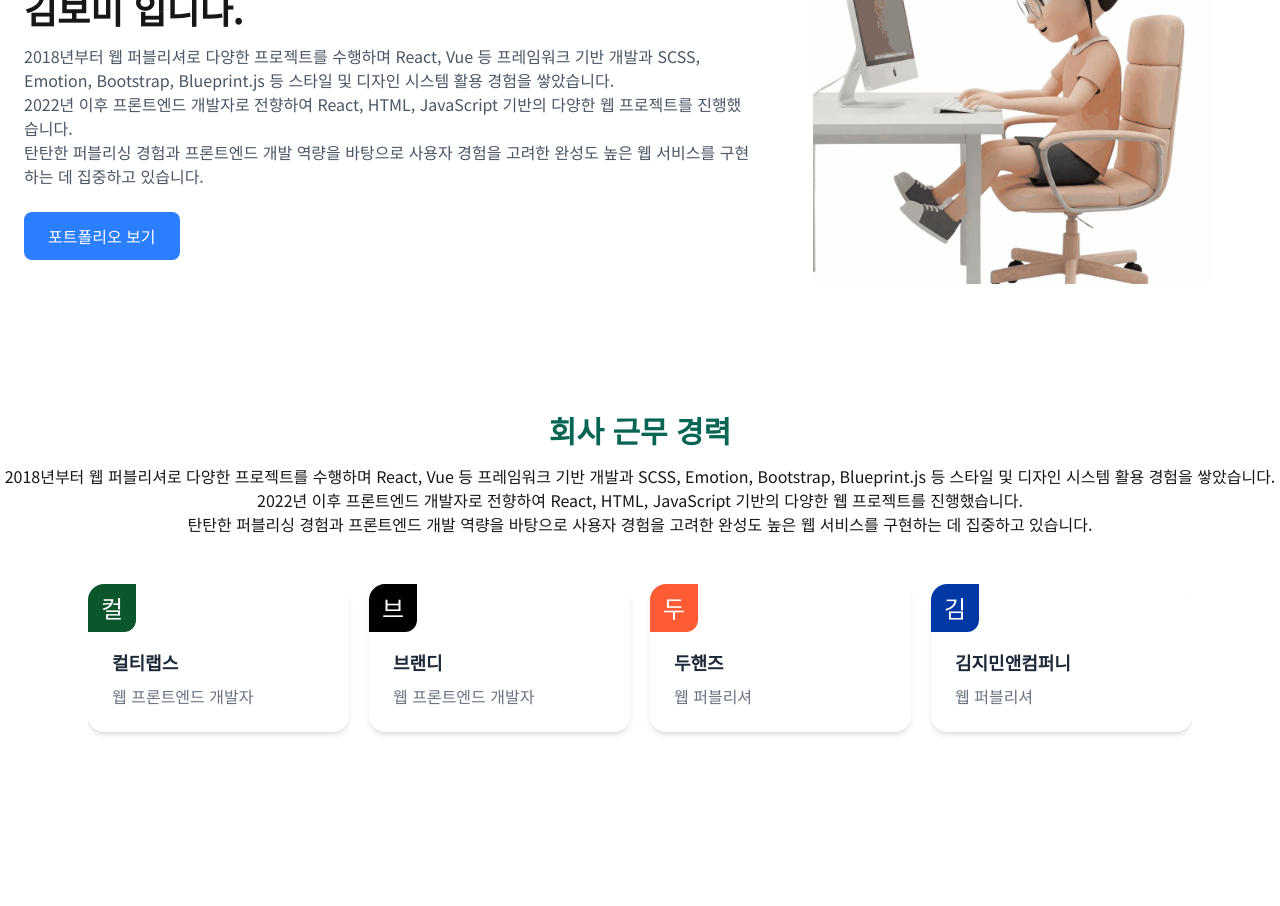
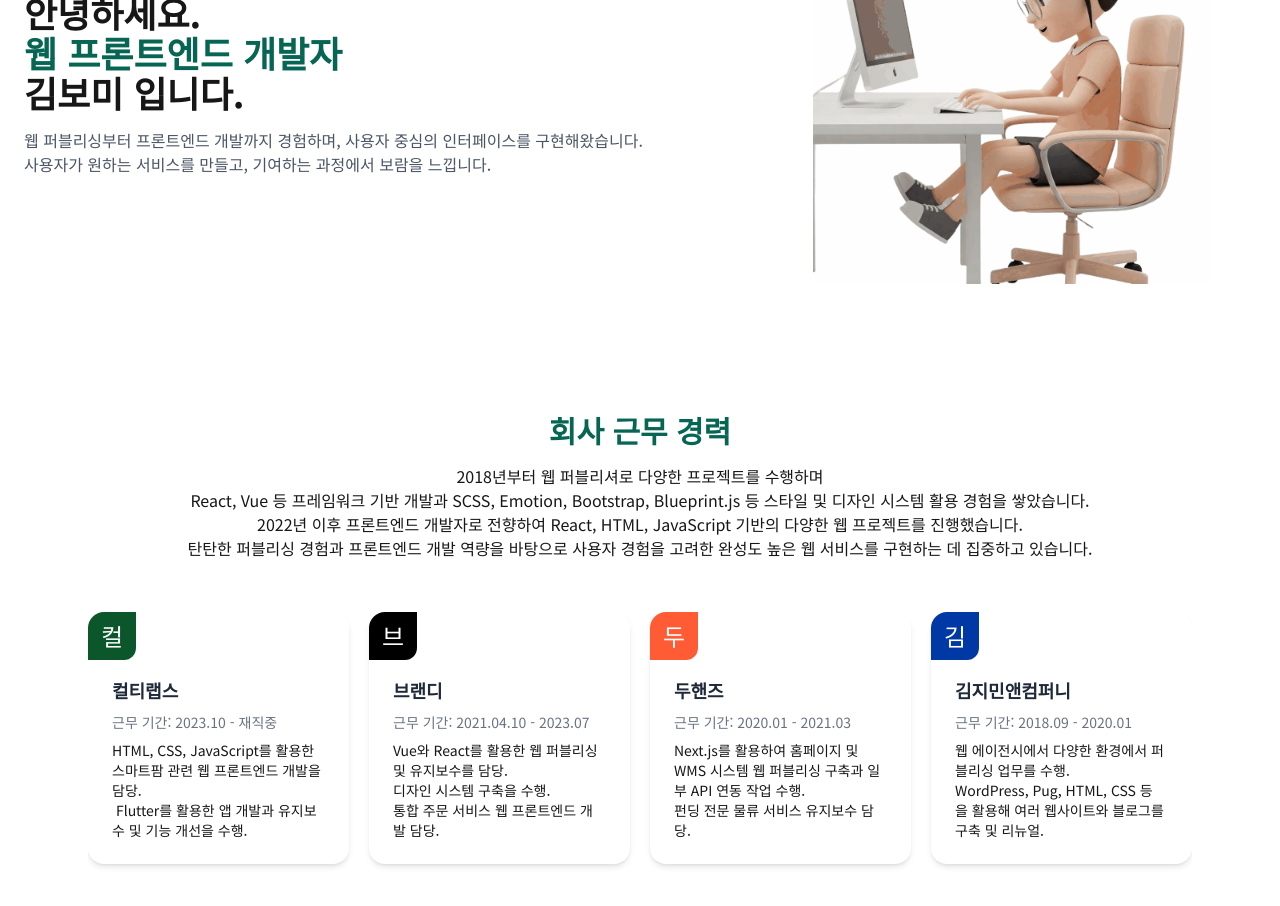
Before and after one commit to Kbomi/portfolio-nextjs, a Next.js app: page / in a window 1280 px wide. Shown: the part 180-1086 px from the top of the page. Before the commit the page ends 1008 px from the top, so only its background shows below. Built offline with nearby package versions, Linux system fonts and the light colour scheme.

Commit message:
feat: 회사경력 수정

```diff
--- a/app/components/Career.tsx
+++ b/app/components/Career.tsx
@@ -7,14 +7,15 @@ import "swiper/css/navigation";
 import career from "../data/career";
 
 export default function Career() {
+
   return (
     <section className="container mx-auto px-auto py-16">
       <h2 className="text-3xl font-bold text-primary text-center">회사 근무 경력</h2>
-      <p className="mt-4 text-center">2018년부터 웹 퍼블리셔로 다양한 프로젝트를 수행하며 React, Vue 등 프레임워크 기반 개발과 SCSS, Emotion, Bootstrap, Blueprint.js 등 스타일 및 디자인 시스템 활용 경험을 쌓았습니다. <br />
+      <p className="mt-4 text-center">2018년부터 웹 퍼블리셔로 다양한 프로젝트를 수행하며<br />React, Vue 등 프레임워크 기반 개발과 SCSS, Emotion, Bootstrap, Blueprint.js 등 스타일 및 디자인 시스템 활용 경험을 쌓았습니다. <br />
         2022년 이후 프론트엔드 개발자로 전향하여 React, HTML, JavaScript 기반의 다양한 웹 프로젝트를 진행했습니다.<br />
         탄탄한 퍼블리싱 경험과 프론트엔드 개발 역량을 바탕으로 사용자 경험을 고려한 완성도 높은 웹 서비스를 구현하는 데 집중하고 있습니다.
       </p>
-      <div className="max-w-6xl mx-auto mt-6 p-6">
+      <div className="max-w-6xl mx-auto mt-7 p-6">
       {/* Swiper 슬라이더 */}
         <Swiper
           modules={[Navigation]}
--- a/app/components/CareerCard.tsx
+++ b/app/components/CareerCard.tsx
@@ -11,9 +11,10 @@ export default function CareerCard({card}: {card:CareerProps}) {
         {card.title.charAt(0)}
       </div>
       {/* 텍스트 정보 */}
-      <div className="p-6 pt-0">
-        <h3 className="mt-4 text-lg font-semibold text-gray-800">{card.title}</h3>
-        <p className="text-gray-500 mt-2">{card.description}</p>
+      <div className="p-6 pt-4">
+        <h3 className="text-lg font-semibold text-gray-800">{card.title}</h3>
+        <p className="mt-2 text-sm text-gray-500">근무 기간: {card.date}</p>
+        <p className="mt-2 text-sm whitespace-break-spaces">{card.description}</p>
       </div>
     </Link>
   );
--- a/app/components/Introduce.tsx
+++ b/app/components/Introduce.tsx
@@ -11,15 +11,9 @@ export default function Introduce() {
         <span className='text-primary'>웹 프론트엔드 개발자</span>
         <br />김보미 입니다.
       </h1>
-      <p className="mt-4 text-gray-600">2018년부터 웹 퍼블리셔로 다양한 프로젝트를 수행하며 React, Vue 등 프레임워크 기반 개발과 SCSS, Emotion, Bootstrap, Blueprint.js 등 스타일 및 디자인 시스템 활용 경험을 쌓았습니다. <br />
-        2022년 이후 프론트엔드 개발자로 전향하여 React, HTML, JavaScript 기반의 다양한 웹 프로젝트를 진행했습니다.<br />
-        탄탄한 퍼블리싱 경험과 프론트엔드 개발 역량을 바탕으로 사용자 경험을 고려한 완성도 높은 웹 서비스를 구현하는 데 집중하고 있습니다.
+      <p className="mt-4 text-gray-600">웹 퍼블리싱부터 프론트엔드 개발까지 경험하며, 사용자 중심의 인터페이스를 구현해왔습니다.<br/>
+        사용자가 원하는 서비스를 만들고, 기여하는 과정에서 보람을 느낍니다.
       </p>
-      <div className="mt-6">
-        <Link href="/projects">
-          <button className="px-6 py-3 bg-blue-500 text-white rounded-lg hover:bg-blue-700">포트폴리오 보기</button>
-        </Link>
-      </div>
       </div>
       <div className="flex items-center justify-center w-[40%]">
         <Image src='/character.gif' alt='책상 앞에 앉아 있는 여자아이 캐릭터' width={400} height={400} />
--- a/app/data/career.ts
+++ b/app/data/career.ts
@@ -12,28 +12,28 @@ const career: CareerProps[] = [
     color: '#0b572b',
     title: '컬티랩스',
     date: '2023.10 - 재직중',
-    description: '웹 프론트엔드 개발자',
+    description: 'HTML, CSS, JavaScript를 활용한 스마트팜 관련 웹 프론트엔드 개발을 담당.\n Flutter를 활용한 앱 개발과 유지보수 및 기능 개선을 수행.',
   },
   {
     id: 1,
     color: '#000',
     title: '브랜디',
     date: '2021.04.10 - 2023.07',
-    description: '웹 프론트엔드 개발자',
+    description: 'Vue와 React를 활용한 웹 퍼블리싱 및 유지보수를 담당.\n디자인 시스템 구축을 수행.\n통합 주문 서비스 웹 프론트엔드 개발 담당.',
   },
   {
     id: 2,
     color: '#ff5c36',
     title: '두핸즈',
     date: '2020.01 - 2021.03',
-    description: '웹 퍼블리셔',
+    description: 'Next.js를 활용하여 홈페이지 및 WMS 시스템 웹 퍼블리싱 구축과 일부 API 연동 작업 수행.\n펀딩 전문 물류 서비스 유지보수 담당.',
   },
   {
     id: 3,
     color: '#0039a6',
     title: '김지민앤컴퍼니',
     date: '2018.09 - 2020.01',
-    description: '웹 퍼블리셔',
+    description: '웹 에이전시에서 다양한 환경에서 퍼블리싱 업무를 수행.\nWordPress, Pug, HTML, CSS 등을 활용해 여러 웹사이트와 블로그를 구축 및 리뉴얼.',
   },
 ];
 
```
